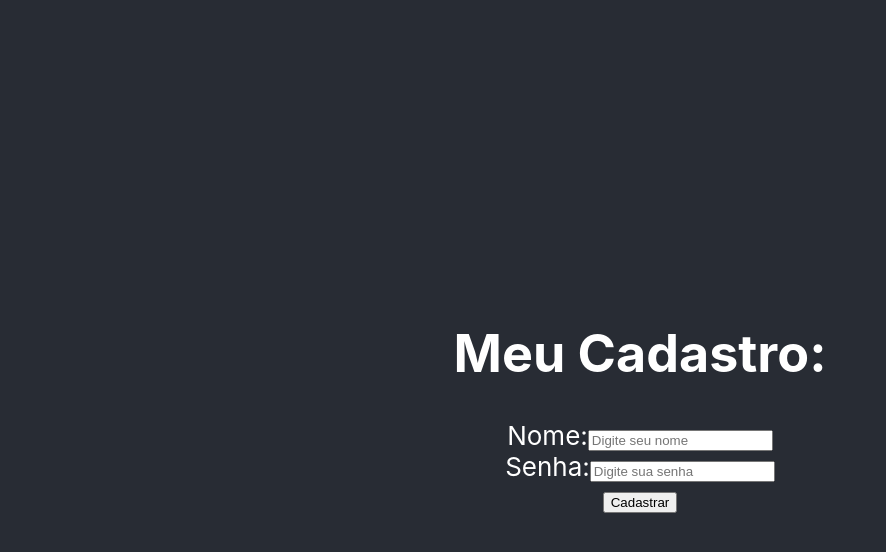
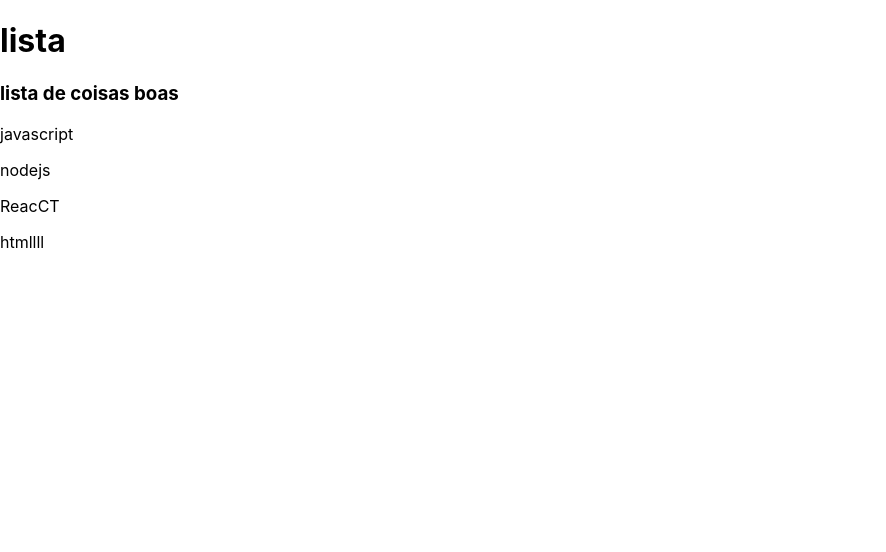
Before and after one commit to LUZENLUZ/React, a React (Create React App) app in the folder meu-primeiro-react/: page / in a window 1280 px wide. Shown: the top 552 px of the page, without its empty margins (0-886 px from the left). Built offline with nearby package versions, Linux system fonts and the light colour scheme.

Commit message:
onchage e setname

```diff
--- a/meu-primeiro-react/src/App.js
+++ b/meu-primeiro-react/src/App.js
@@ -1,46 +1,25 @@
 
 import './App.css';
-import HelloWorld from './componentes/HelloWorld'
-import Outro from './componentes/Outro'
-import Hook1 from './hooks/Hook1'
+import OutraLista from './Listas/NovaLista';
 
 
-<HelloWorld />
+
+function App() {
+const meusItens = ['javascript', 'nodejs', 'ReacCT', 'htmllll' ]
+
+return (
+<div>
+<h1>lista</h1>
+<OutraLista itens={meusItens} />
+
+
+</div>
+
+)
+
+}
 
 
 
 
-function App() {
-  const names2 = 'joseph';
-
-
-
-
-  function som (a, b) {
-    return a + b
-  }
-  som = 1 + 5
-
-
-
-  return (
-
-
-      <div className="App">
-      <header className="App-header">
-
-     <div>
-
-
-    <Hook1 />
-
-
-     </div>
-
-
-      </header>
-    </div>
-  );
-}
-
 export default App;
--- /dev/null
+++ b/meu-primeiro-react/src/Listas/NovaLista.js
@@ -0,0 +1,20 @@
+function OutraLista ({ itens }) {
+
+    return (
+        <div>
+        <h3>lista de coisas boas</h3>
+        {itens.length > 0 ? (
+
+        itens.map((item, index) =>(
+
+            <p key={index}>{item}</p>
+
+        ))) : (
+            <p> nao há itens</p>
+
+        )}
+    </div>
+    )
+}
+
+export default OutraLista
```
